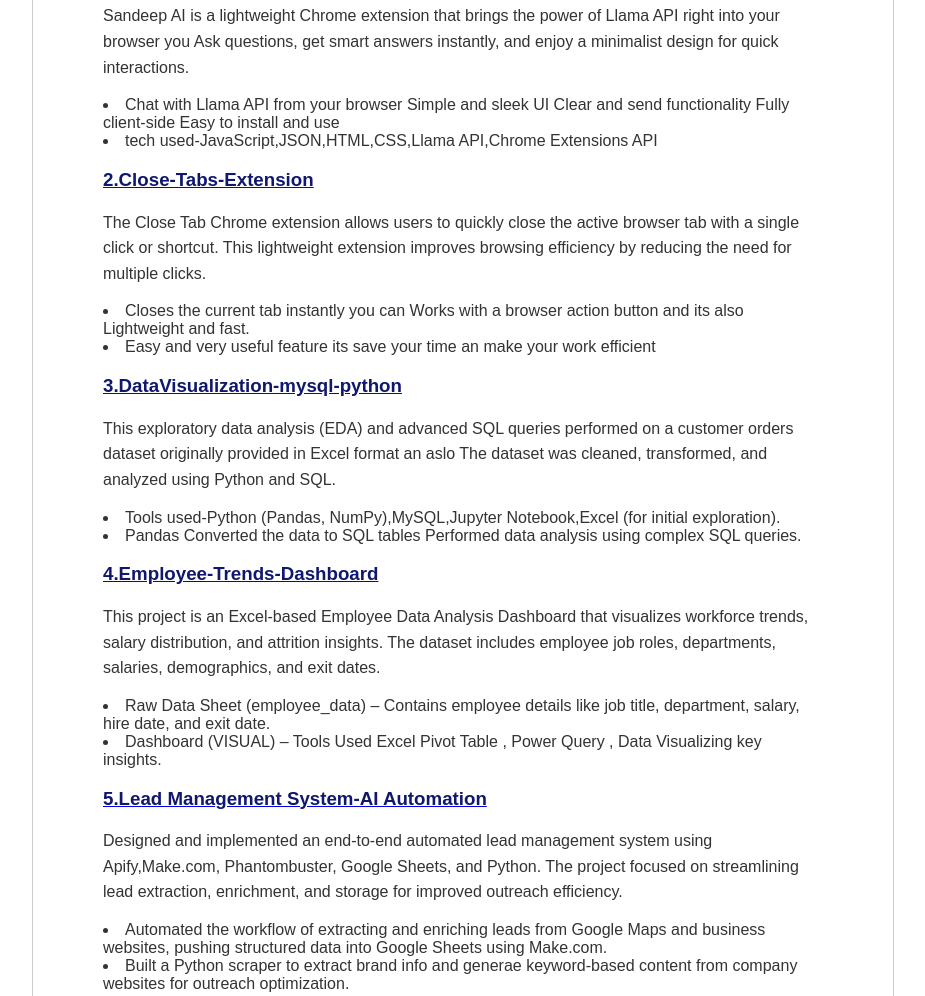
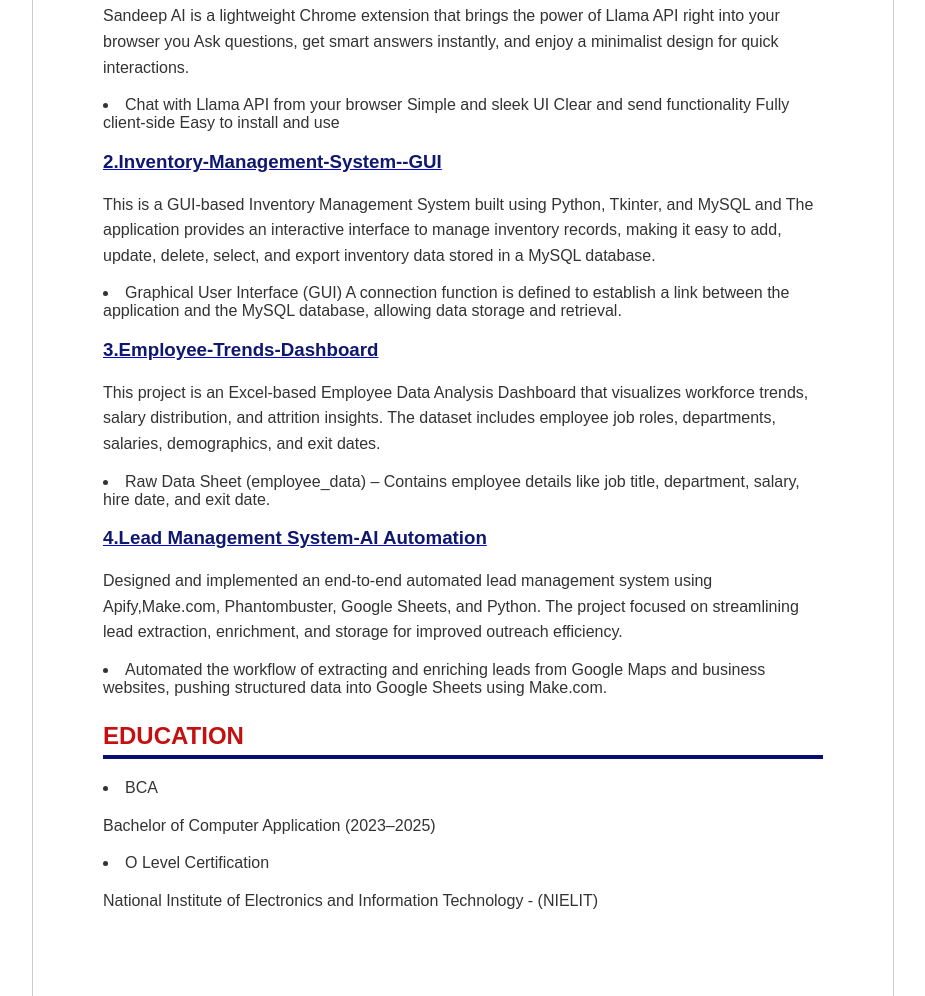
Before and after one commit to sandeepmallick/live-resume, a plain HTML site: page index.html in a window 1280 px wide. Shown: the part 803-1799 px from the top of the page, without its empty margins (177-1102 px from the left). Drawn offline with nearby package versions, Linux system fonts and the light colour scheme.

Commit message:
Update index.html

```diff
--- a/index.html
+++ b/index.html
@@ -104,32 +104,35 @@
           <a href="https://github.com/sandeepmallick/Llama-Mini-Chatbot-Extension"><h3>1.Llama-Mini-Chatbot-Extension</h3></a>
           <p>Sandeep AI is a lightweight Chrome extension that brings the power of Llama API right into your browser you Ask questions, get smart answers instantly, and enjoy a minimalist design for quick interactions.</p>
           <li>Chat with Llama API from your browser Simple and sleek UI Clear and send functionality Fully client-side Easy to install and use</li>
-          <li>tech used-JavaScript,JSON,HTML,CSS,Llama API,Chrome Extensions API</li>
+<!--           <li>tech used-JavaScript,JSON,HTML,CSS,Llama API,Chrome Extensions API</li> -->
 
-          <a href="https://github.com/sandeepmallick/Close-Tabs-Extenstion"><h3>2.Close-Tabs-Extension</h3></a>
+          <a href="https://github.com/sandeepmallick/Inventory-Management-System--GUI"><h3>2.Inventory-Management-System--GUI</h3></a>
+          <p>This is a GUI-based Inventory Management System built using Python, Tkinter, and MySQL and The application provides an interactive interface to manage inventory records, making it easy to add, update, delete, select, and export inventory data stored in a MySQL database.</p>
+          <li>Graphical User Interface (GUI) A connection function is defined to establish a link between the application and the MySQL database, allowing data storage and retrieval.</li>
+<!--           <li>Graphical User Interface (GUI) built using Tkinter.</li> -->
+
+          <a href="https://github.com/sandeepmallick/Employee-Trends-Dashboard"><h3>3.Employee-Trends-Dashboard</h3></a>
+          <p>This project is an Excel-based Employee Data Analysis Dashboard that visualizes workforce trends, salary distribution, and attrition insights. The dataset includes employee job roles, departments, salaries, demographics, and exit dates.</p>
+          <li>Raw Data Sheet (employee_data) – Contains employee details like job title, department, salary, hire date, and exit date.</li>
+<!--           <li>Dashboard (VISUAL) – Tools Used Excel Pivot Table , Power Query , Data Visualizing key insights.</li> -->
+
+          <a href="https://github.com/sandeepmallick/AI-automation"><h3>4.Lead Management System-AI Automation</h3></a>
+          <p>Designed and implemented an end-to-end automated lead management system using Apify,Make.com, Phantombuster, Google Sheets, and Python. The project focused on streamlining lead extraction, enrichment, and storage for improved outreach efficiency.</p>
+          <li>Automated the workflow of extracting and enriching leads from Google Maps and business websites, pushing structured data into Google Sheets using Make.com.</li>
+<!--           <li>Built a Python scraper to extract brand info and generae keyword-based content from company websites for outreach optimization.</li> -->
+
+<!--           <a href="https://github.com/sandeepmallick/Close-Tabs-Extenstion"><h3>5.Close-Tabs-Extension</h3></a>
           <p>The Close Tab Chrome extension allows users to quickly close the active browser tab with a single click or shortcut. This lightweight extension improves browsing efficiency by reducing the need for multiple clicks.</p>
-          <li>Closes the current tab instantly you can Works with a browser action button and its also Lightweight and fast.</li>
-          <li>Easy and very useful feature its save your time an make your work efficient</li>
+          <li>Closes the current tab instantly you can Works with a browser action button and its also Lightweight and fast.</li> -->
+<!--           <li>Easy and very useful feature its save your time an make your work efficient</li> -->
 
-          <a href="https://github.com/sandeepmallick/DataVisualization-mysql-python"><h3>3.DataVisualization-mysql-python</h3></a>
+<!--           <a href="https://github.com/sandeepmallick/DataVisualization-mysql-python"><h3>3.DataVisualization-mysql-python</h3></a>
           <p>This exploratory data analysis (EDA) and advanced SQL queries performed on a customer orders dataset originally provided in Excel format an aslo The dataset was cleaned, transformed, and analyzed using Python and SQL.</p>
           <li>Tools used-Python (Pandas, NumPy),MySQL,Jupyter Notebook,Excel (for initial exploration).</li>
           <li>Pandas Converted the data to SQL tables Performed data analysis using complex SQL queries.</li>
+ -->
 
-          <a href="https://github.com/sandeepmallick/Employee-Trends-Dashboard"><h3>4.Employee-Trends-Dashboard</h3></a>
-          <p>This project is an Excel-based Employee Data Analysis Dashboard that visualizes workforce trends, salary distribution, and attrition insights. The dataset includes employee job roles, departments, salaries, demographics, and exit dates.</p>
-          <li>Raw Data Sheet (employee_data) – Contains employee details like job title, department, salary, hire date, and exit date.</li>
-          <li>Dashboard (VISUAL) – Tools Used Excel Pivot Table , Power Query , Data Visualizing key insights.</li>
 
-<!--           <a href="https://github.com/sandeepmallick/Inventory-Management-System--GUI"><h3>5.Inventory-Management-System--GUI</h3></a>
-          <p>This is a GUI-based Inventory Management System built using Python, Tkinter, and MySQL and The application provides an interactive interface to manage inventory records, making it easy to add, update, delete, select, and export inventory data stored in a MySQL database.</p>
-          <li>Graphical User Interface (GUI) built using Tkinter.</li>
-          <li>A connection function is defined to establish a link between the application and the MySQL database, allowing data storage and retrieval.</li> -->
-
-          <a href="https://github.com/sandeepmallick/AI-automation"><h3>5.Lead Management System-AI Automation</h3></a>
-          <p>Designed and implemented an end-to-end automated lead management system using Apify,Make.com, Phantombuster, Google Sheets, and Python. The project focused on streamlining lead extraction, enrichment, and storage for improved outreach efficiency.</p>
-          <li>Automated the workflow of extracting and enriching leads from Google Maps and business websites, pushing structured data into Google Sheets using Make.com.</li>
-          <li>Built a Python scraper to extract brand info and generae keyword-based content from company websites for outreach optimization.</li>
 
 <!--           <a href="https://github.com/sandeepmallick/hotel-cancellation-insights"><h3>5.hotel-cancellation-insights</h3><a/>
           <p>This project analyzes hotel booking cancellations using Excel, covering data cleaning, exploration and visualization.</p>
@@ -153,7 +156,10 @@
         <p>National Institute of Electronics and Information Technology - (NIELIT) </p>
       </section>
 
-      <section class="softskils">
+
+<!-- soft skill section -->
+
+<!--       <section class="softskils">
         <h2>SOFT SKILLS</h2>
         <li>Quick Learner</li>
         <li>Strong Communication</li>
@@ -163,7 +169,7 @@
       </section>
     </div>
   </div>
-
+ -->
 <!--   <div class="download-buttons">
     <button onclick="downloadImage()" style="color:white;">Download as Image (PNG)</button>
     <button onclick="downloadPDF()">Download as PDF</button>
```
